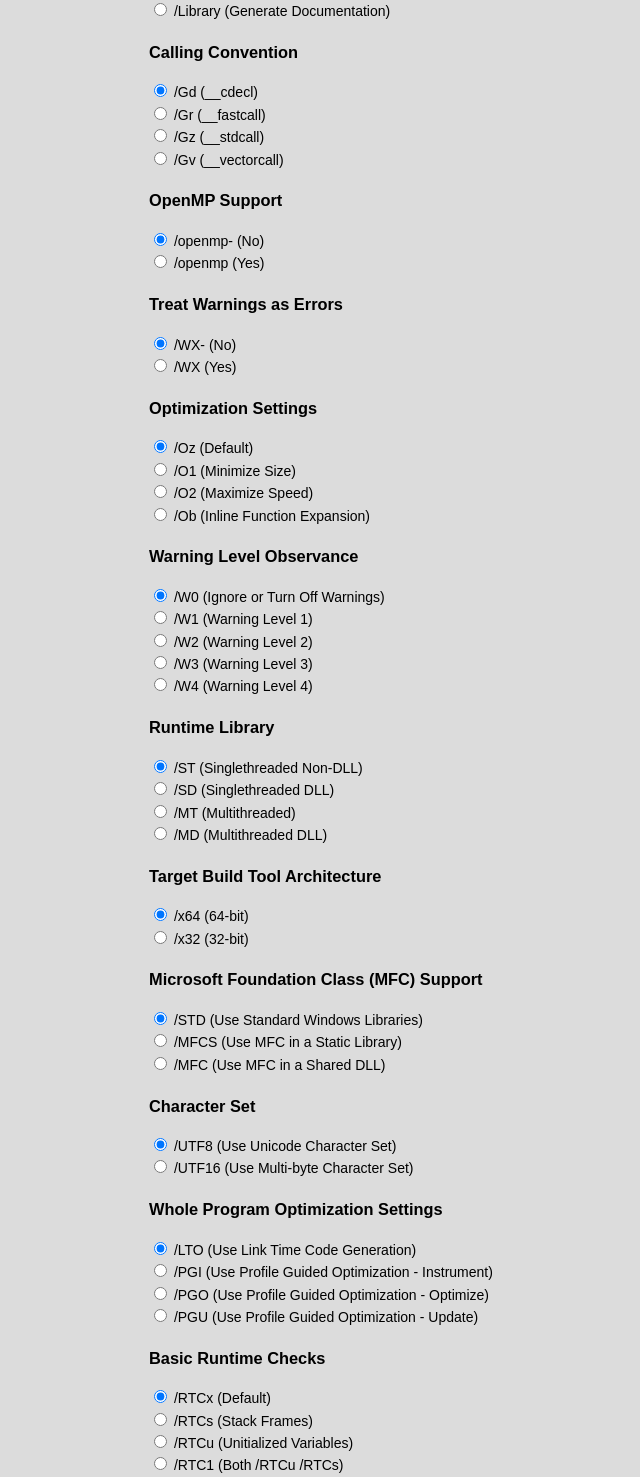
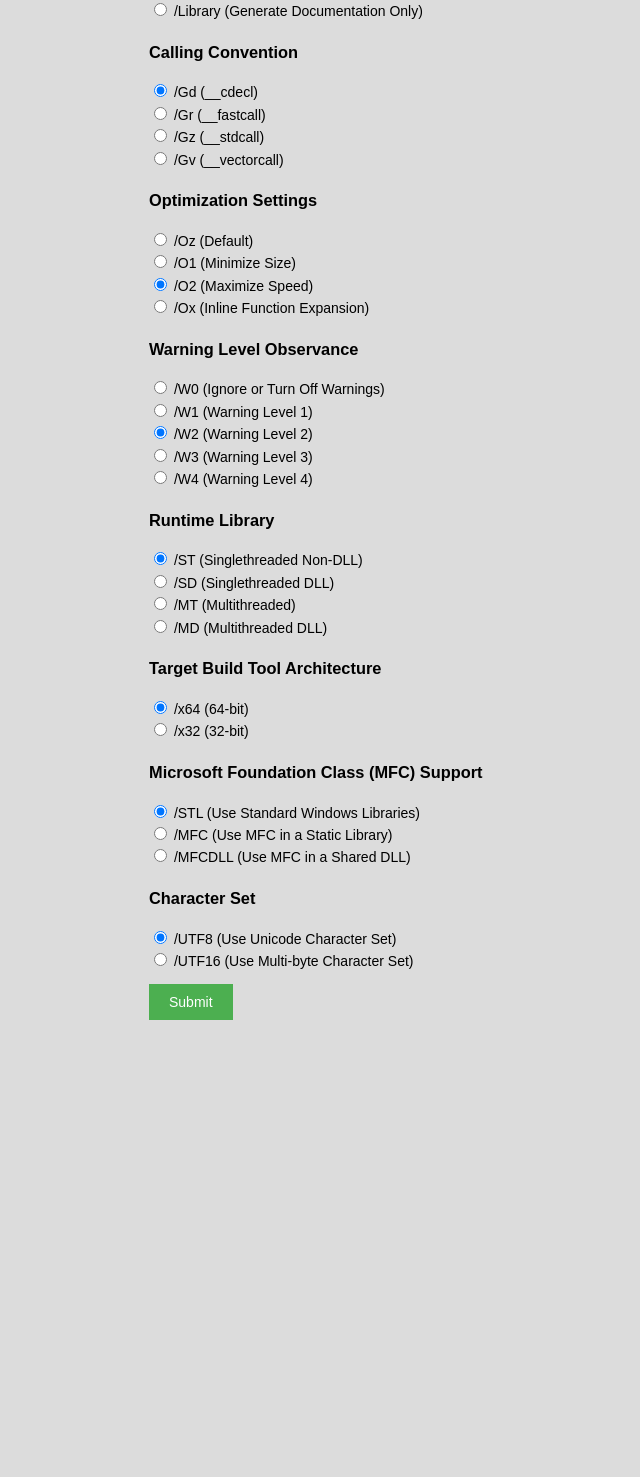
Before and after one commit to AbdulShabazz/cppinsider, a website: page config.html in a window 1280 px wide. Shown: the part 526-2003 px from the top of the page, without its empty margins (91-731 px from the left). After the commit the page ends 1597 px from the top, so only its background shows below. Drawn offline with Linux system fonts and the light colour scheme.

Commit message:
Update config.html

```diff
--- a/config.html
+++ b/config.html
@@ -83,7 +83,7 @@
 				<h2>MSVC Project Settings </h2>
 				<note>(Note: Changing these settings may effect turnaround time.)</note>
 
-				<h3>Code Base</h3>
+				<h3>Target Code Base</h3>
 				<input type="radio" id="C14" name="CLibrary" value="C14">
 				<label for="C14">/std:C++14</label><br>
 				<input type="radio" id="C17" name="CLibrary" value="C17">
@@ -99,7 +99,7 @@
 				<input type="radio" id="CPY" name="CLibrary" value="CPY">
 				<label for="CPY">/Python (Latest)</label><br>
 				<input type="radio" id="CDOC" name="CLibrary" value="CDOC">
-				<label for="CDOC">/Library (Generate Documentation)</label><br>
+				<label for="CDOC">/Library (Generate Documentation Only)</label><br>
 
 				<h3>Calling Convention</h3>
 				<input type="radio" id="Gd" name="CConvention" value="Gd" checked>
@@ -111,34 +111,22 @@
 				<input type="radio" id="Gv" name="CConvention" value="Gv">
 				<label for="Gv">/Gv (__vectorcall)</label><br>
 
-				<h3>OpenMP Support</h3>
-				<input type="radio" id="openmp_" name="OMPSupport" value="openmp_" checked>
-				<label for="openmp_">/openmp- (No)</label><br>
-				<input type="radio" id="openmp" name="OMPSupport" value="openmp">
-				<label for="openmp">/openmp (Yes)</label><br>
-
-				<h3>Treat Warnings as Errors</h3>
-				<input type="radio" id="WX_" name="WarnAsErr" value="WX_" checked>
-				<label for="WX_">/WX- (No)</label><br>
-				<input type="radio" id="WX" name="WarnAsErr" value="WX">
-				<label for="WX">/WX (Yes)</label><br>
-
 				<h3>Optimization Settings</h3>
-				<input type="radio" id="Od" name="OSettings" value="Od" checked>
+				<input type="radio" id="Od" name="OSettings" value="Od">
 				<label for="Od">/Oz (Default)</label><br>
 				<input type="radio" id="O1" name="OSettings" value="O1">
 				<label for="O1">/O1 (Minimize Size)</label><br>
-				<input type="radio" id="O2" name="OSettings" value="O2">
+				<input type="radio" id="O2" name="OSettings" value="O2" checked>
 				<label for="O2">/O2 (Maximize Speed)</label><br>
-				<input type="radio" id="Ob" name="OSettings" value="Ox">
-				<label for="Ob">/Ob (Inline Function Expansion)</label><br>
+				<input type="radio" id="Ox" name="OSettings" value="Ox">
+				<label for="Ox">/Ox (Inline Function Expansion)</label><br>
 
 				<h3>Warning Level Observance</h3>
-				<input type="radio" id="W0" name="Wlevel" value="W0" checked>
+				<input type="radio" id="W0" name="Wlevel" value="W0">
 				<label for="W0">/W0 (Ignore or Turn Off Warnings)</label><br>
 				<input type="radio" id="W1" name="Wlevel" value="W1">
 				<label for="W1">/W1 (Warning Level 1)</label><br>
-				<input type="radio" id="W2" name="Wlevel" value="W2">
+				<input type="radio" id="W2" name="Wlevel" value="W2" checked>
 				<label for="W2">/W2 (Warning Level 2)</label><br>
 				<input type="radio" id="W3" name="Wlevel" value="W3">
 				<label for="W3">/W3 (Warning Level 3)</label><br>
@@ -162,38 +150,18 @@
 				<label for="x64">/x32 (32-bit)</label><br>
 
 				<h3>Microsoft Foundation Class (MFC) Support</h3>
-				<input type="radio" id="SWL" name="UseMFC" value="SWL" checked>
-				<label for="SWL">/STD (Use Standard Windows Libraries)</label><br>
-				<input type="radio" id="SWL" name="UseMFC" value="MFCS">
-				<label for="MFCS">/MFCS (Use MFC in a Static Library)</label><br>
-				<input type="radio" id="SWL" name="UseMFC" value="MFC">
-				<label for="MFC">/MFC (Use MFC in a Shared DLL)</label><br>
+				<input type="radio" id="STL" name="UseMFC" value="STL" checked>
+				<label for="STL">/STL (Use Standard Windows Libraries)</label><br>
+				<input type="radio" id="MFC" name="UseMFC" value="MFC">
+				<label for="MFC">/MFC (Use MFC in a Static Library)</label><br>
+				<input type="radio" id="MFCDLL" name="UseMFC" value="MFCDLL">
+				<label for="MFCDLL">/MFCDLL (Use MFC in a Shared DLL)</label><br>
 
 				<h3>Character Set</h3>
 				<input type="radio" id="utf8" name="CharSet" value="utf8" checked>
 				<label for="utf8">/UTF8 (Use Unicode Character Set)</label><br>
 				<input type="radio" id="utf8" name="CharSet" value="utf16">
 				<label for="utf16">/UTF16 (Use Multi-byte Character Set)</label><br>
-
-				<h3>Whole Program Optimization Settings</h3>
-				<input type="radio" id="LTO" name="WPO" value="LTO" checked>
-				<label for="LTO">/LTO (Use Link Time Code Generation)</label><br>
-				<input type="radio" id="PGI" name="WPO" value="PGI">
-				<label for="PGI">/PGI (Use Profile Guided Optimization - Instrument)</label><br>
-				<input type="radio" id="PGO" name="WPO" value="PGO">
-				<label for="PGO">/PGO (Use Profile Guided Optimization - Optimize)</label><br>
-				<input type="radio" id="PGU" name="WPO" value="PGU">
-				<label for="PGU">/PGU (Use Profile Guided Optimization - Update)</label><br>
-
-				<h3>Basic Runtime Checks</h3>
-				<input type="radio" id="RTCx" name="BRT" value="RTCx" checked>
-				<label for="RTCx">/RTCx (Default)</label><br>
-				<input type="radio" id="RTCs" name="BRT" value="RTCs">
-				<label for="RTCs">/RTCs (Stack Frames)</label><br>
-				<input type="radio" id="RTCu" name="BRT" value="RTCu">
-				<label for="RTCu">/RTCu (Unitialized Variables)</label><br>
-				<input type="radio" id="RTC1" name="BRT" value="RTC1">
-				<label for="RTC1">/RTC1 (Both /RTCu /RTCs)</label><br>
 
 				<div style="margin-top: 12px;">
 					<button id=submit type="submit" value="Submit"> Submit </button>
@@ -206,16 +174,12 @@
 						const global_settings =
 						[ "CLibrary"
 						, "CConvention"
-						, "OMPSupport"
-						, "WarnAsErr"
 						, "OSettings"
 						, "Wlevel"
 						, "Rlibrary"
 						, "BuildArch"
 						, "UseMFC"
 						, "CharSet"
-						, "WPO"
-						, "BRT"
 						];
 
 						for (const current_setting in global_settings) {
```
